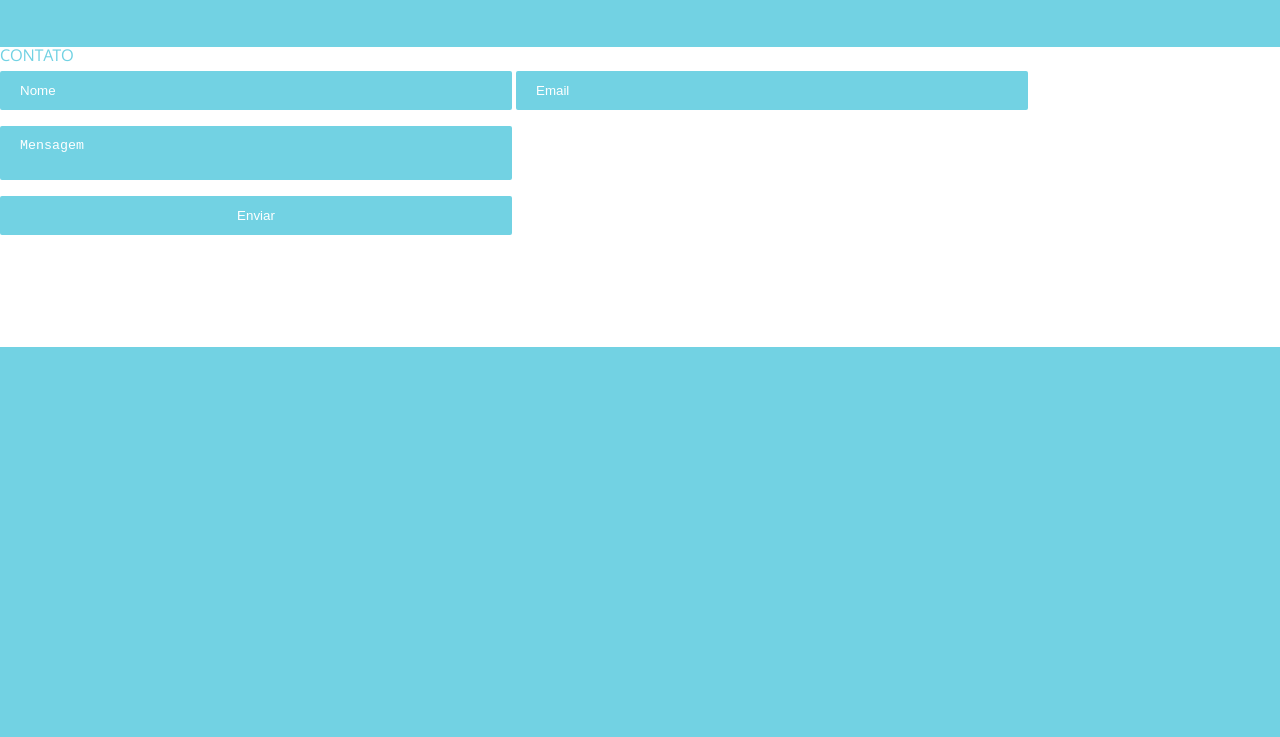
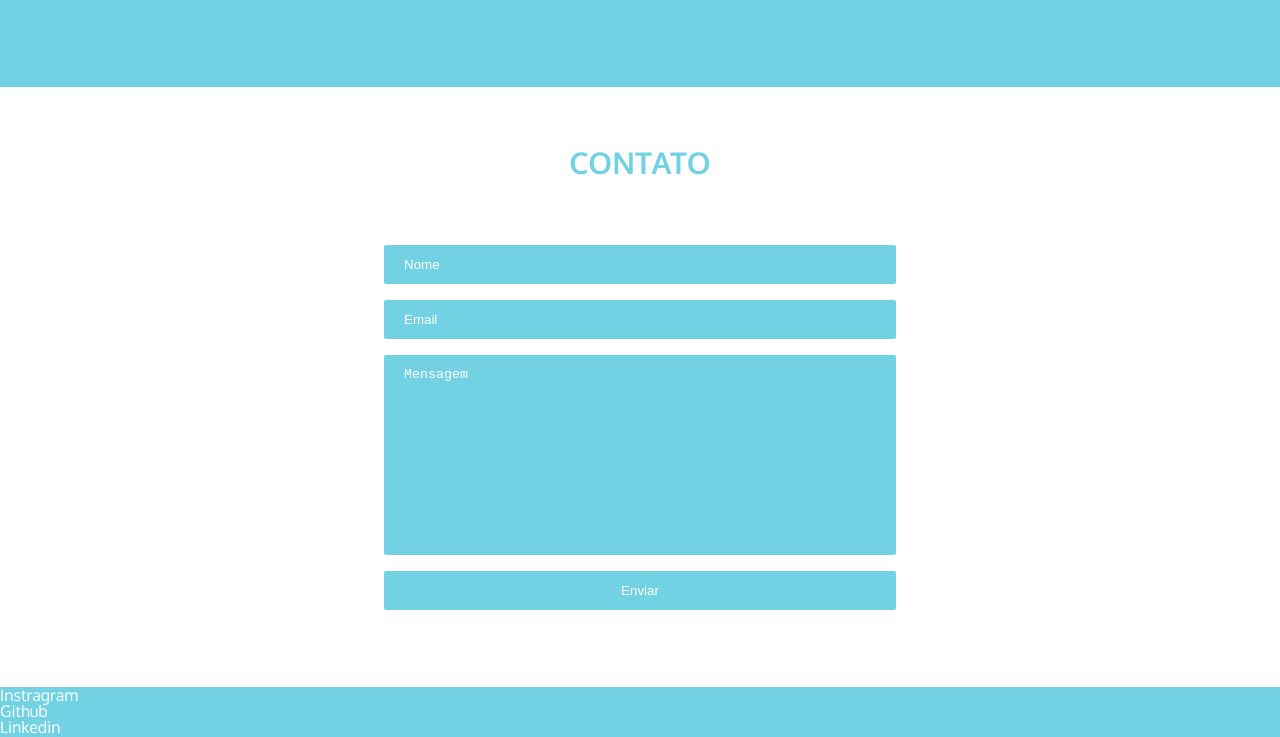
Before and after one commit to carlos-hns/carlos-hns.github.io, a plain HTML site: page index.html in a window 1280 px wide. Shown: the part 1183-1920 px from the top of the page. Before the commit the page ends 1530 px from the top, so only its background shows below. Drawn offline with Linux system fonts and the light colour scheme.

Commit message:
Pagina de Contato Ajustada

```diff
--- a/css/contact-section/contact-form.css
+++ b/css/contact-section/contact-form.css
@@ -1,4 +1,5 @@
 .contact-form {
     display: flex;
     flex-direction: column;
+    width: 40%;
 }
--- a/css/contact-section/contact-section.css
+++ b/css/contact-section/contact-section.css
@@ -2,10 +2,20 @@
 
     display: flex;
     flex-direction: column;
+    align-items: center;
 
-    height: 300px;
+    height: 600px;
     background-color: white;
     color: #72d2e3ff;
 
     width: 100%;
 }
+
+.contact-section p {
+
+    margin-top: 60px;
+    margin-bottom: 60px;
+
+    font-weight: bold;
+    font-size: 30px;
+}
--- a/css/contact-section/form-styles.css
+++ b/css/contact-section/form-styles.css
@@ -1,5 +1,5 @@
 input {
-    width: 40%;
+    width: 100%;
     padding: 12px 20px;
     margin: 8px 0;
     box-sizing: border-box;
@@ -13,8 +13,8 @@ input {
 }
 
 textarea {
-    width: 40%;
-    height: 90%;
+    width: 100%;
+    height: 200px;
     padding: 12px 20px;
     margin: 8px 0;
     box-sizing: border-box;
--- a/css/projects-section/projects-section.css
+++ b/css/projects-section/projects-section.css
@@ -5,6 +5,7 @@
     align-items: center;
 
     margin-top: 60px;
+    margin-bottom: 40px;
 }
 
 .projects-section p {
--- a/index.html
+++ b/index.html
@@ -38,11 +38,11 @@
     <section class="phrase-section">
         <nav class="navbar">
             <p>CARLOS DEV</p>
-            <ol class="menu-list">
+            <ul class="menu-list">
                 <li><a href="#about-me-section">SOBRE MIM </a></li>
                 <li><a href="#projects-section">PROJETOS </a></li>
-                <li><a href="#contact-form">CONTATO </a></li>
-            </ol>
+                <li><a href="#contact-section">CONTATO </a></li>
+            </ul>
         </nav>
 
         <div class="phrase-container">
@@ -98,9 +98,9 @@
             </li>
         </ol>
     </section>
-    <section class="contact-section">
+    <section class="contact-section" id="contact-section">
         <p>CONTATO</p>
-        <form class="contact-form" id="contact-form">
+        <form class="contact-form">
             <div>
                 <input type="text" id="fname" name="fname" placeholder="Nome">
                 <input type="email" id="lname" name="lname" placeholder="Email">
@@ -109,5 +109,18 @@
             <input type="submit" value="Enviar">
         </form>
     </section>
+    <section>
+        <ul>
+            <li>
+                Instragram
+            </li>
+            <li>
+                Github
+            </li>
+            <li>
+                Linkedin
+            </li>
+        </ul>
+    </section>
 </body>
 </html>
```
